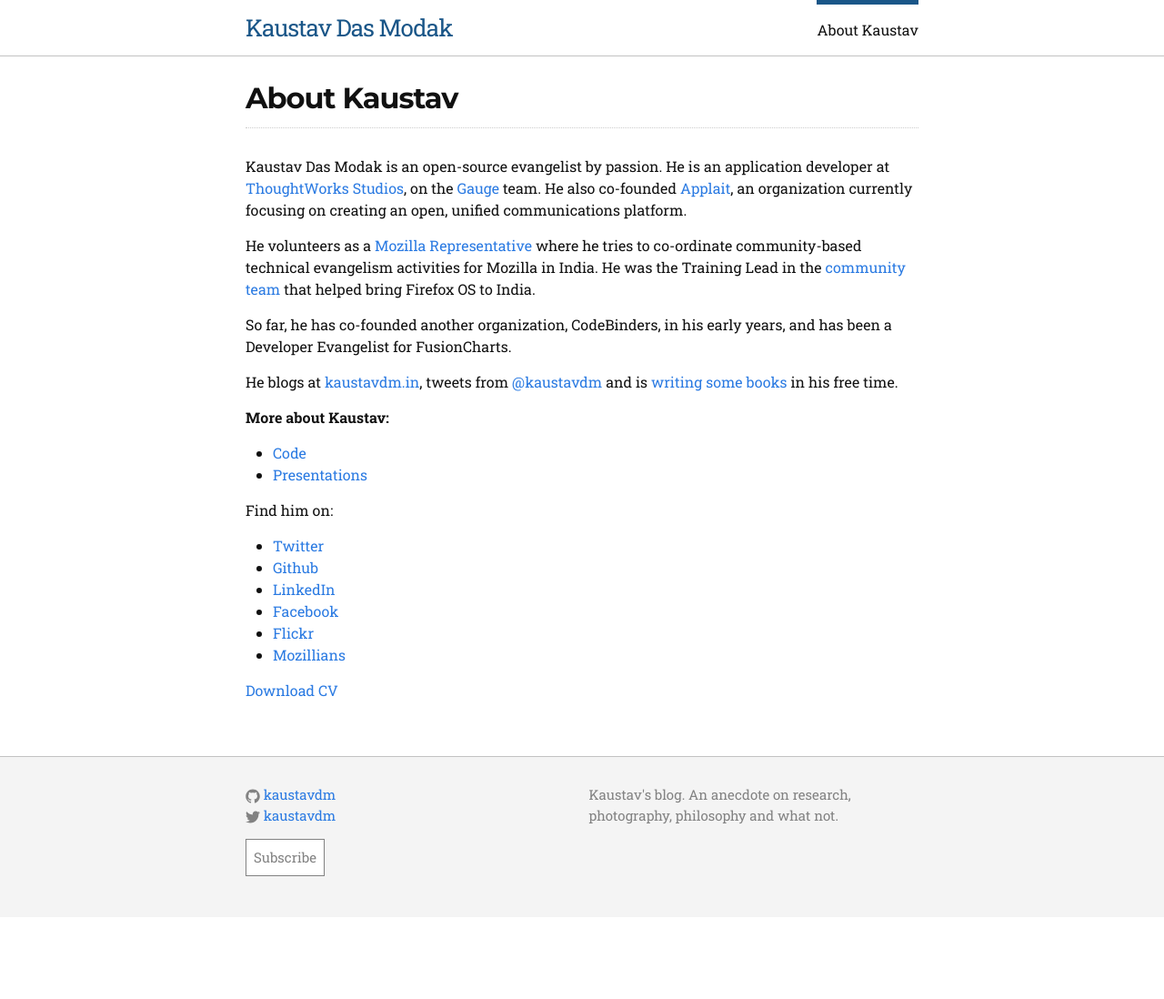
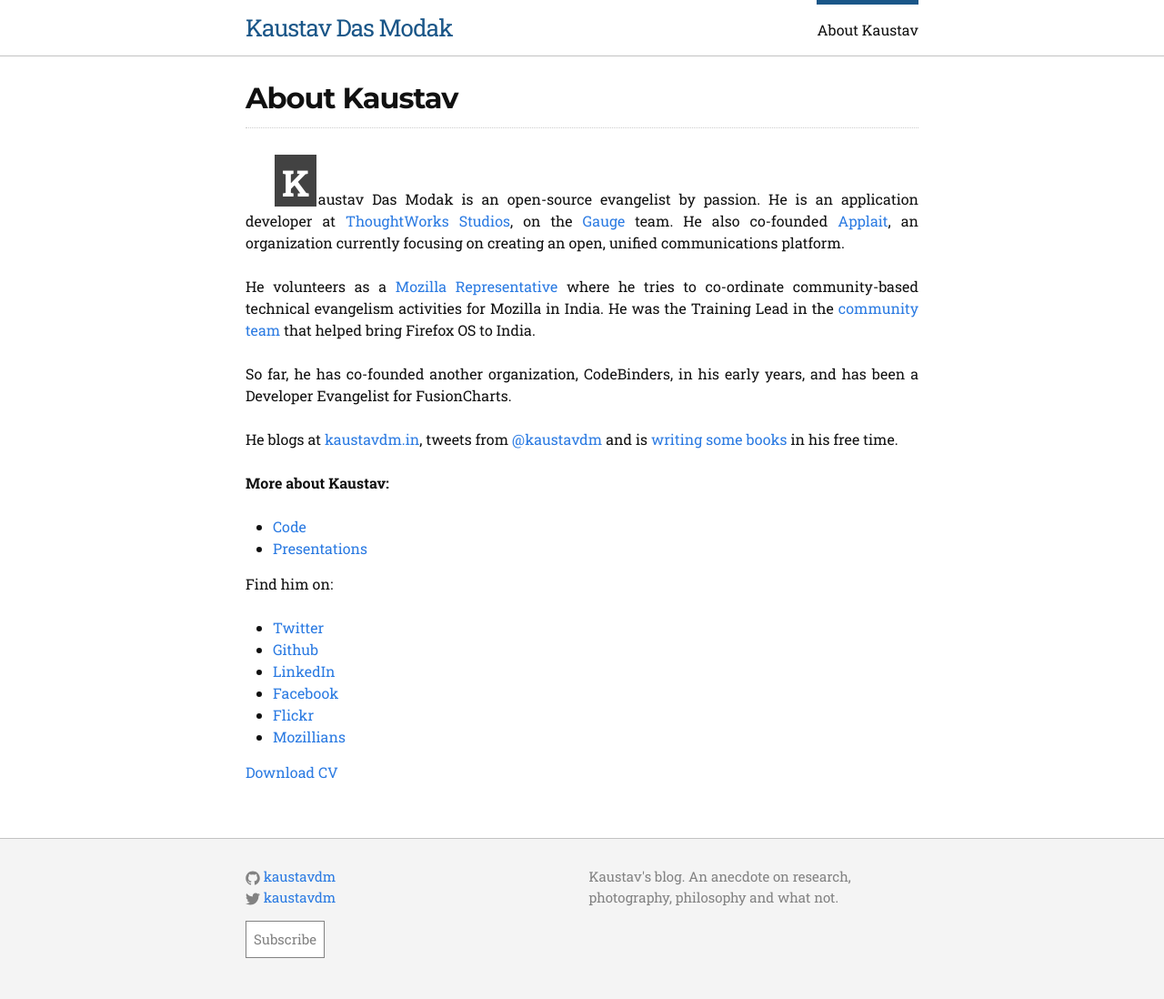
Before and after one commit to kaustavdm/website, a Jekyll site: the page built from about-me/index.md, in a window 1280 px wide. Shown: the whole page at 91% size. Built offline with Jekyll 4.4.1, drawn with Linux system fonts in a browser that asks for light colours; before the commit the page ends 1008 px from its top, so only the background shows below that.

Commit message:
Typography improvements with drop caps
Signed-off-by: Kaustav Das Modak <kaustav.dasmodak@yahoo.co.in>

```diff
--- a/_sass/_layout.scss
+++ b/_sass/_layout.scss
@@ -223,6 +223,25 @@ h1 {
 .post-content {
     margin-bottom: $spacing-unit;
 
+    > p {
+        margin-bottom: 1.5rem;
+        line-height: 1.5;
+        text-align: justify;
+        vertical-align: baseline;
+    }
+    > p:first-child {
+        text-indent: 2rem;
+    }
+    > p:first-child:first-letter {
+        font-size: 2.5rem !important;
+        font-weight: bold;
+        background-color: $grey-color-dark;
+        color: $white-color;
+        padding: 0.25rem 0.5rem 0rem 0.5rem;
+        margin-right: 0.1rem;
+        vertical-align: bottom;
+    }
+
     h2 {
         font-size: 32px;
 
```
